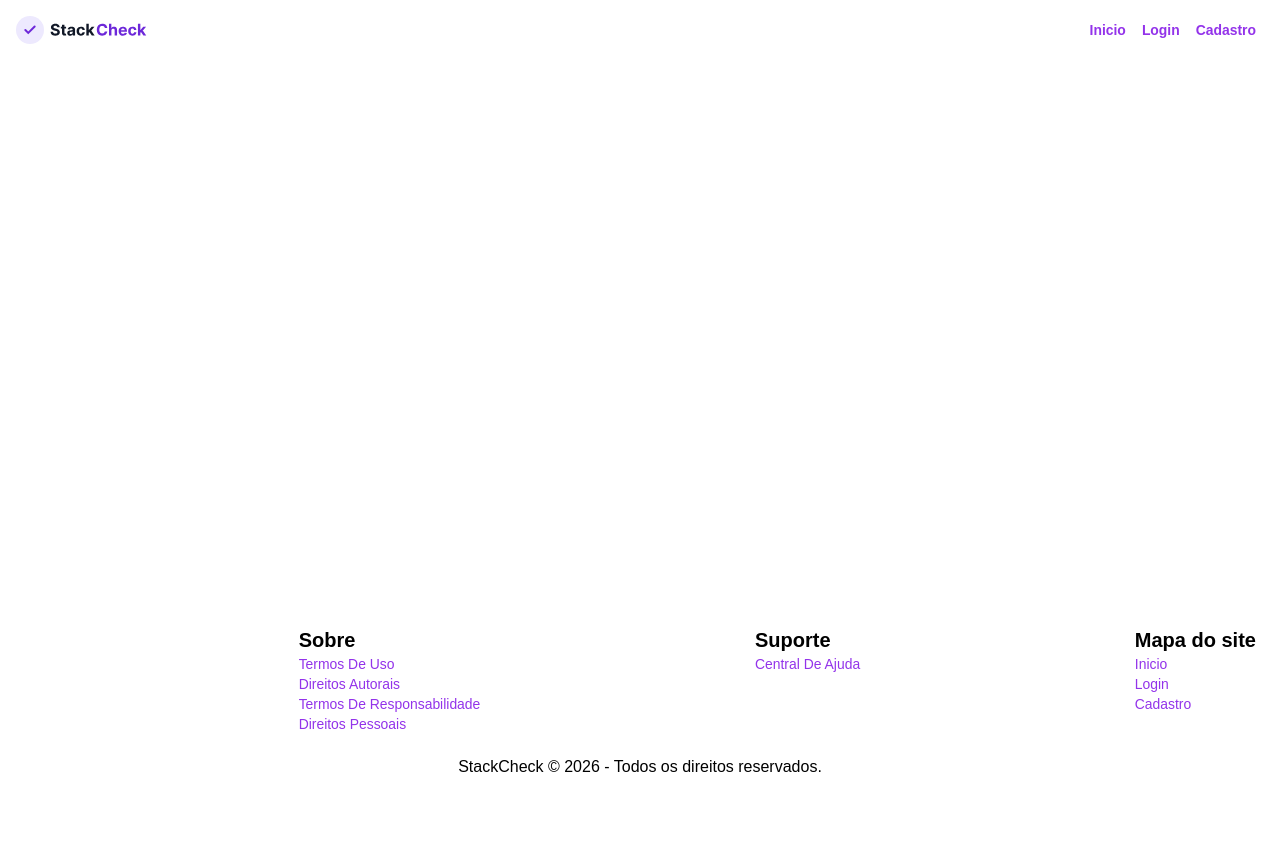
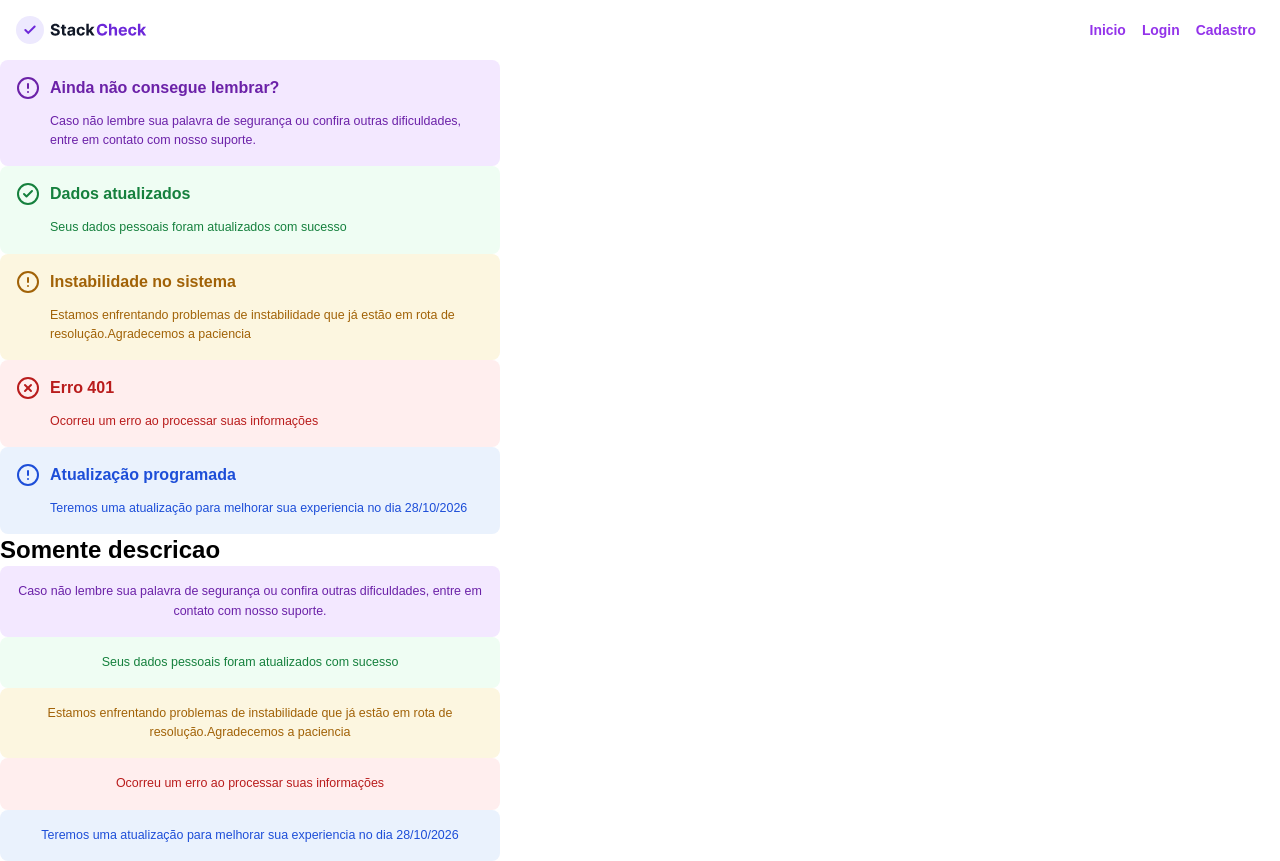
Before and after one commit to juninhos-comunidade/code-queens, a Next.js app in the folder frontend/: page / in a window 1280 px wide. Before the commit the page ends 800 px from the top, so only its background shows below. Built offline with nearby package versions, Linux system fonts and the light colour scheme.

Commit message:
fix: importando compoente authcontainer

```diff
--- a/frontend/src/app/page.tsx
+++ b/frontend/src/app/page.tsx
@@ -1,4 +1,5 @@
 'use client'
+import { Toast } from "@/components/ui/Toast/Toast";
 import styles from "./page.module.css";
 import { Footer, Navbar } from "@/components";
 
@@ -12,28 +13,22 @@ export default function Home() {
     <div className={styles.page}>
       <Navbar />
       <main className={styles.page_main}>
+        <Toast variable='primary'  title="Ainda não consegue lembrar?" subtitle="Caso não lembre sua palavra de segurança ou confira outras dificuldades, entre em contato com nosso suporte." />
+        <Toast variable='success' title="Dados atualizados" subtitle="Seus dados pessoais foram atualizados com sucesso" />
+        <Toast variable='warning' title="Instabilidade no sistema" subtitle="Estamos enfrentando problemas de instabilidade que já estão em rota de resolução.Agradecemos a paciencia" />
+        <Toast variable='error' title="Erro 401" subtitle="Ocorreu um erro ao processar suas informações " />
+        <Toast variable='info' title="Atualização programada" subtitle="Teremos uma atualização para melhorar sua experiencia no dia 28/10/2026" />
+
+        <h5>Somente descricao</h5>
+        <Toast variable='primary' isOnlyDescribe  title="Ainda não consegue lembrar?" subtitle="Caso não lembre sua palavra de segurança ou confira outras dificuldades, entre em contato com nosso suporte." />
+        <Toast variable='success' isOnlyDescribe title="Dados atualizados" subtitle="Seus dados pessoais foram atualizados com sucesso" />
+        <Toast variable='warning' isOnlyDescribe title="Instabilidade no sistema" subtitle="Estamos enfrentando problemas de instabilidade que já estão em rota de resolução.Agradecemos a paciencia" />
+        <Toast variable='error' isOnlyDescribe title="Erro 401" subtitle="Ocorreu um erro ao processar suas informações " />
+        <Toast variable='info' isOnlyDescribe title="Atualização programada" subtitle="Teremos uma atualização para melhorar sua experiencia no dia 28/10/2026" />
 
 
-        {/* <h3>Stack Check!</h3>
-      <SignCard>
-        <Input label="E-mail" labelFor="email" placeholder="Digite seu email" type="email" />
-        <Input label="Senha" labelFor="password" placeholder="Digite sua senha" type="password" />
-        <div className={styles.passwordHelper}>
-          <Checkbox label="Lembrar de mim" value="lembrar_de_mim" />  <a href="/">Esqueci minha senha</a>
-        </div>
-        <Button text="Entrar" />
-
-        <div className={styles.divisor}>
-          <hr /><p>ou</p> <hr />
-        </div>
-        <span className={styles.optinalContainer}>
-          Ainda não tem uma conta?
-          <a href="">Crie sua conta</a>
-        </span>
-      </SignCard> */}
-
       </main>
-      <Footer linksFooter={links} />
+      {/* <Footer linksFooter={links} /> */}
     </div>
   );
 }
--- a/frontend/src/components/layout/index.ts
+++ b/frontend/src/components/layout/index.ts
@@ -1,2 +1,3 @@
 export * from './Footer'
 export * from './Navbar'
+export * from './AuthContainer'
```
Also changed, not shown: frontend/src/app/(auth)/sign-in/page.tsx (+48 -38 lines).
